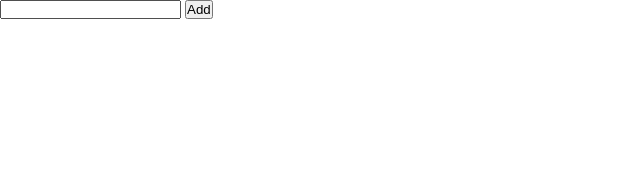
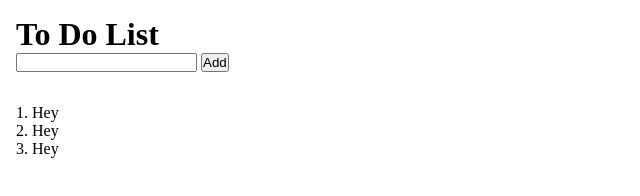
Before and after one commit to NLJZ/todolist, a website: page src/index.html in a window 1280 px wide. Shown: the whole page, without its empty margins (0-640 px from the left). Drawn offline with nearby package versions, Linux system fonts and the light colour scheme; files that its build step writes are made by us from their sources.

Commit message:
updated styles

```diff
--- a/src/index.html
+++ b/src/index.html
@@ -3,13 +3,22 @@
   <head>
     <meta charset="UTF-8" />
     <meta name="viewport" content="width=device-width, initial-scale=1.0" />
-    <link rel="stylesheet" href="./styles/style.css" />
+    <link rel="stylesheet" href="./styles/main.css" />
     <title>To Do List</title>
   </head>
   <body>
-    <input type="text" name="userData" id="userText" />
-    <button onclick="addToList()">Add</button>
-    <ol class="result"></ol>
+    <div class="container">
+      <h1>To Do List</h1>
+      <main>
+        <input type="text" name="userData" id="userText" />
+        <button onclick="addToList()">Add</button>
+        <ol class="result">
+          <li>Hey</li>
+          <li>Hey</li>
+          <li>Hey</li>
+        </ol>
+      </main>
+    </div>
   </body>
   <script src="./index.js"></script>
 </html>
--- /dev/null
+++ b/src/scss/base/_base.scss
@@ -0,0 +1,11 @@
+* {
+  margin: 0;
+  padding: 0;
+  box-sizing: border-box;
+}
+
+.container {
+  width: 100%;
+  height: 100vh;
+  padding: 1rem;
+}
--- /dev/null
+++ b/src/scss/main.scss
@@ -0,0 +1,2 @@
+@import "./base/base.scss";
+@import "./todo/list.scss";
--- a/src/scss/style.scss
+++ /dev/null
@@ -1,5 +0,0 @@
-* {
-  margin: 0;
-  padding: 0;
-  box-sizing: border-box;
-}
--- /dev/null
+++ b/src/scss/todo/_list.scss
@@ -0,0 +1,6 @@
+.result {
+  padding-top: 2rem;
+  li {
+    margin-left: 1rem;
+  }
+}
```
Also changed, not shown: src/scss/todo/_button.scss (added), 1 other file.
